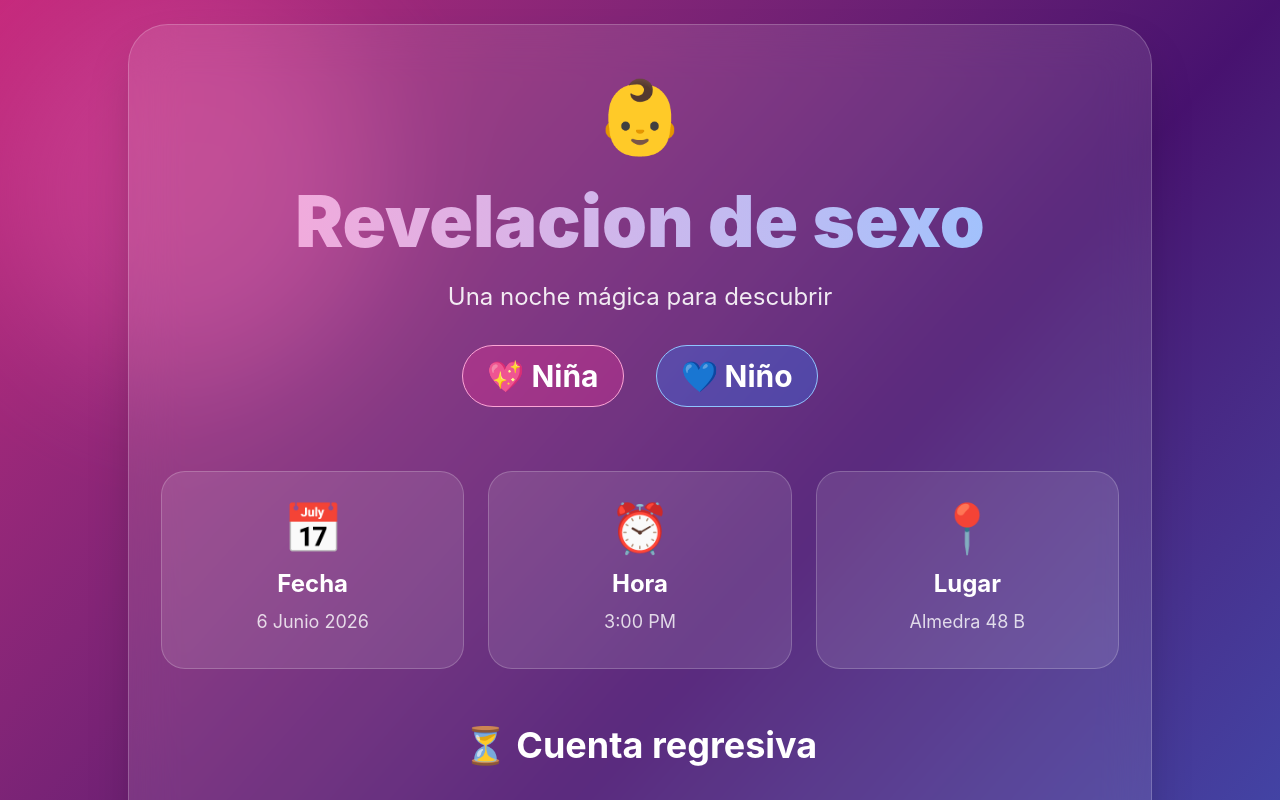
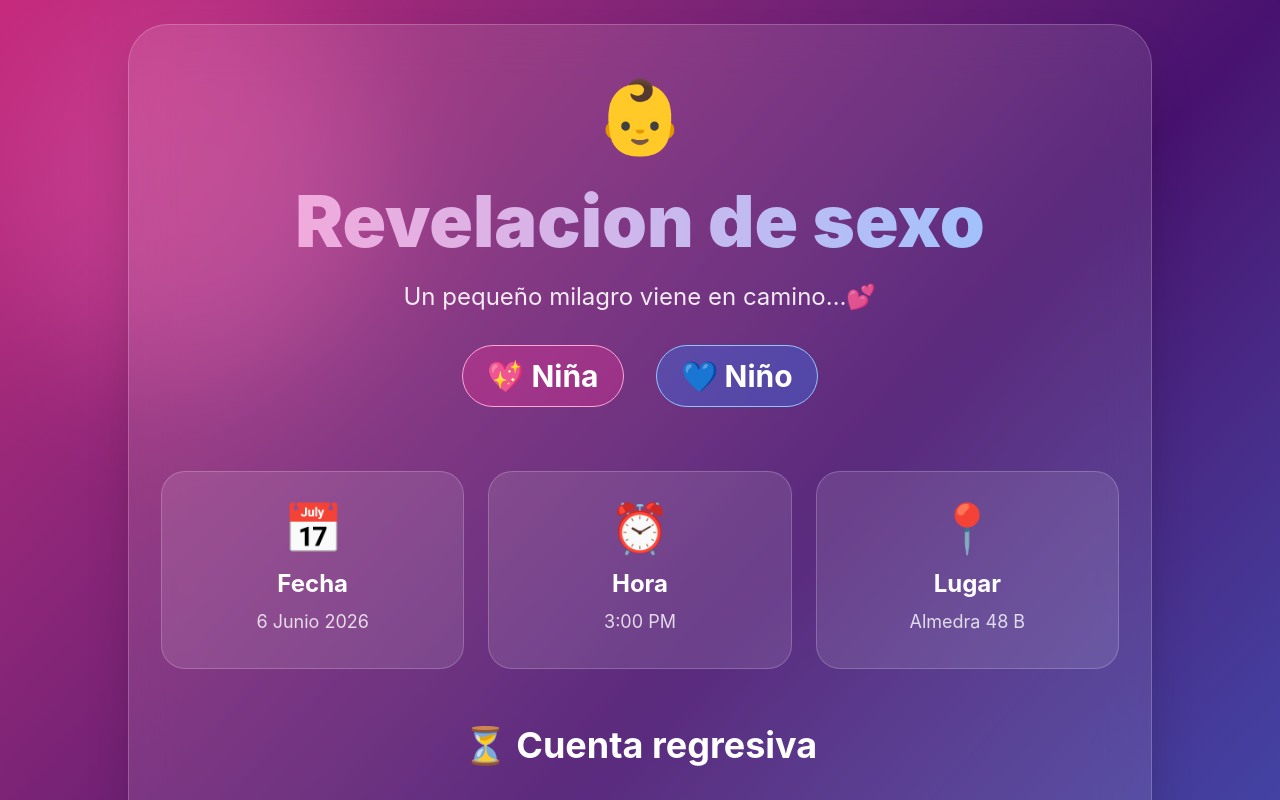
Before and after one commit to Apecs1/gender-reveal, a React (Vite) app: page / in a window 1280 px wide. Shown: the top 800 px of the page. Built offline with nearby package versions, Linux system fonts and the light colour scheme.

Commit message:
cambie el texto1

```diff
--- a/src/App.jsx
+++ b/src/App.jsx
@@ -55,7 +55,7 @@ export default function App() {
             </h1>
 
             <p className="text-2xl text-white/90 mb-8">
-              Una noche mágica para descubrir
+              Un pequeño milagro viene en camino…💕
             </p>
 
             <div className="flex justify-center gap-8 text-3xl font-bold">
```
